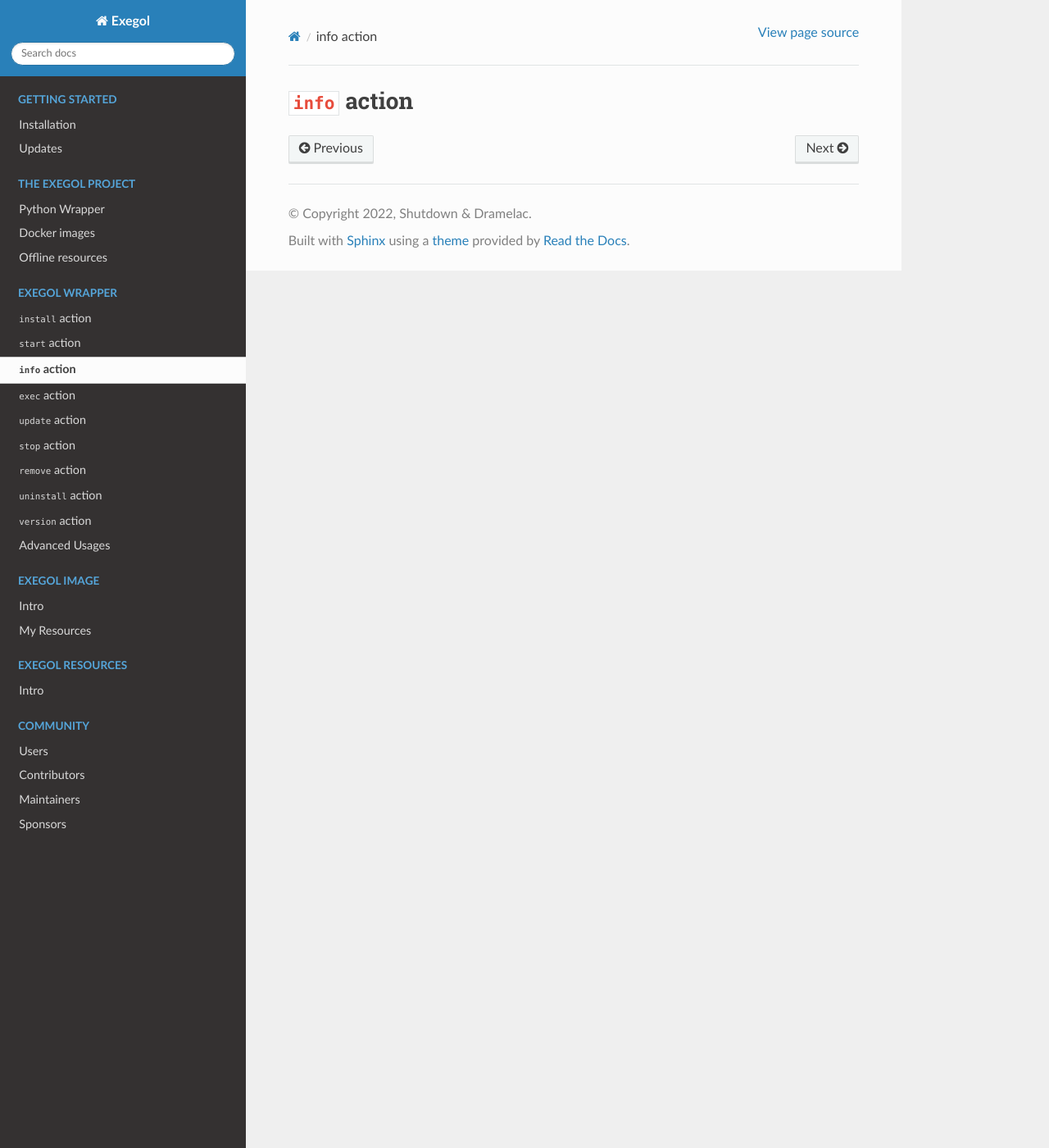
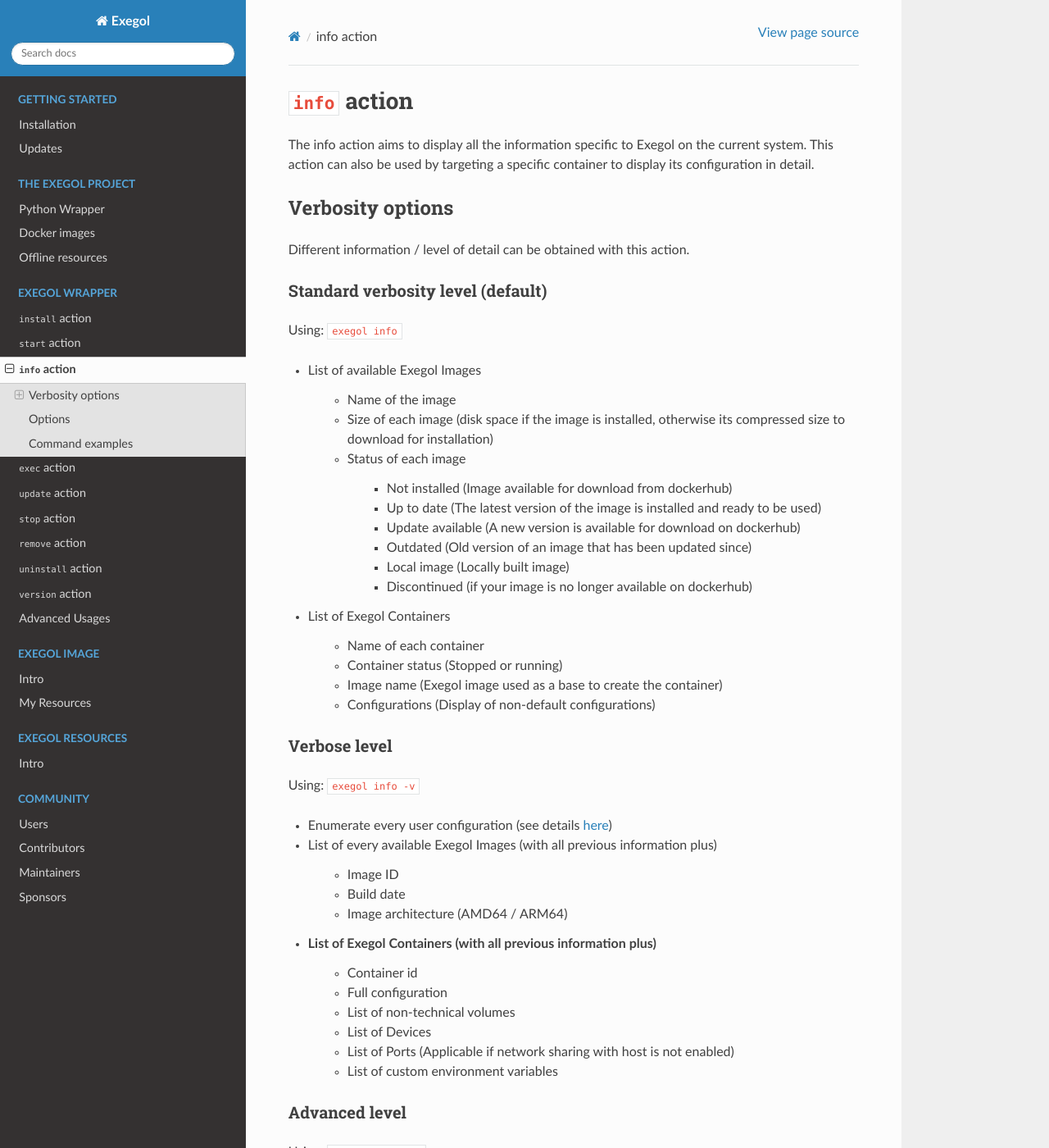
Before and after one commit to ThePorgs/Exegol-docs, a Sphinx documentation site: the page built from source/exegol-wrapper/info.rst, in a window 1280 px wide and 1400 px high. Shown: the whole window at 82% size. Built offline with Sphinx 7.4.7 and the Read the Docs theme 2.0.0, drawn with Linux system fonts in a browser that asks for light colours; some of the changed text lies outside the part shown.

Commit message:
Add info action

```diff
--- a/source/exegol-wrapper/info.rst
+++ b/source/exegol-wrapper/info.rst
@@ -1,2 +1,124 @@
+===================
 :code:`info` action
 ===================
+
+The info action aims to display all the information specific to Exegol on the current system.
+This action can also be used by targeting a specific container to display its configuration in detail.
+
+Verbosity options
+=================
+
+Different information / level of detail can be obtained with this action.
+
+Standard verbosity level (default)
+----------------------------------
+
+Using: ``exegol info``
+
+* List of available Exegol Images
+
+    * Name of the image
+    * Size of each image (disk space if the image is installed, otherwise its compressed size to download for installation)
+    * Status of each image
+
+        * Not installed (Image available for download from dockerhub)
+        * Up to date (The latest version of the image is installed and ready to be used)
+        * Update available (A new version is available for download on dockerhub)
+        * Outdated (Old version of an image that has been updated since)
+        * Local image (Locally built image)
+        * Discontinued (if your image is no longer available on dockerhub)
+
+* List of Exegol Containers
+
+    * Name of each container
+    * Container status (Stopped or running)
+    * Image name (Exegol image used as a base to create the container)
+    * Configurations (Display of non-default configurations)
+
+Verbose level
+-------------
+
+Using: ``exegol info -v``
+
+* Enumerate every user configuration (see details :ref:`here<exegol_configuration>`)
+
+* List of every available Exegol Images (with all previous information plus)
+
+    * Image ID
+    * Build date
+    * Image architecture (AMD64 / ARM64)
+
+* List of Exegol Containers (with all previous information plus)
+    * Container id
+    * Full configuration
+    * List of non-technical volumes
+    * List of Devices
+    * List of Ports (Applicable if network sharing with host is not enabled)
+    * List of custom environment variables
+
+Advanced level
+--------------
+
+Using: ``exegol info -vv``
+
+* Enumerate every user configuration (see details :ref:`here<exegol_configuration>`)
+
+* List the different exegol modules
+
+    * Modules name
+    * Their update status
+    * Their git branch (if applicable)
+
+* List of every available Exegol Images (with all previous information)
+
+* List of Exegol Containers (with all previous information plus)
+
+    * List of every volumes
+    * List of every environment variables
+
+
+Options
+=======
+
+The info action does not have many parameters, its use is relatively simple, it is only possible to target an exegol container to display its configuration.
+
+========================= =============
+ Option                   Description
+========================= =============
+``CONTAINER``             Tag used to display configuration details of a targeted Exegol container
+========================= =============
+
+The general settings are still available and affect the behavior of every exegol action.
+
+========================= =============
+ Option                   Description
+========================= =============
+``-h``, ``--help``        Show the help message of any action
+``-v``, ``--verbose``     Verbosity level (-v for verbose, -vv for advanced, -vvv for debug)
+``-q``, ``--quiet``       Show no information at all
+``-k``, ``--insecure``    Allow insecure server connections for web requests, e.g. when fetching info from DockerHub (default: Secure)
+``--offline``             Run exegol in offline mode, no request will be made on internet (default: Disable)
+``--arch {arm64,amd64}``  Overwrite default image architecture (default: host's arch)
+========================= =============
+
+
+
+Command examples
+================
+
+.. code-block:: bash
+
+    # Print containers and images essentials information:
+    exegol info
+
+    # Print the detailed configuration of the demo container:
+    exegol info demo
+
+    # Print verbose information:
+    exegol info -v
+
+    # Print advanced information:
+    exegol info -vv
+
+    # Print debug information:
+    exegol info -vvv
```
